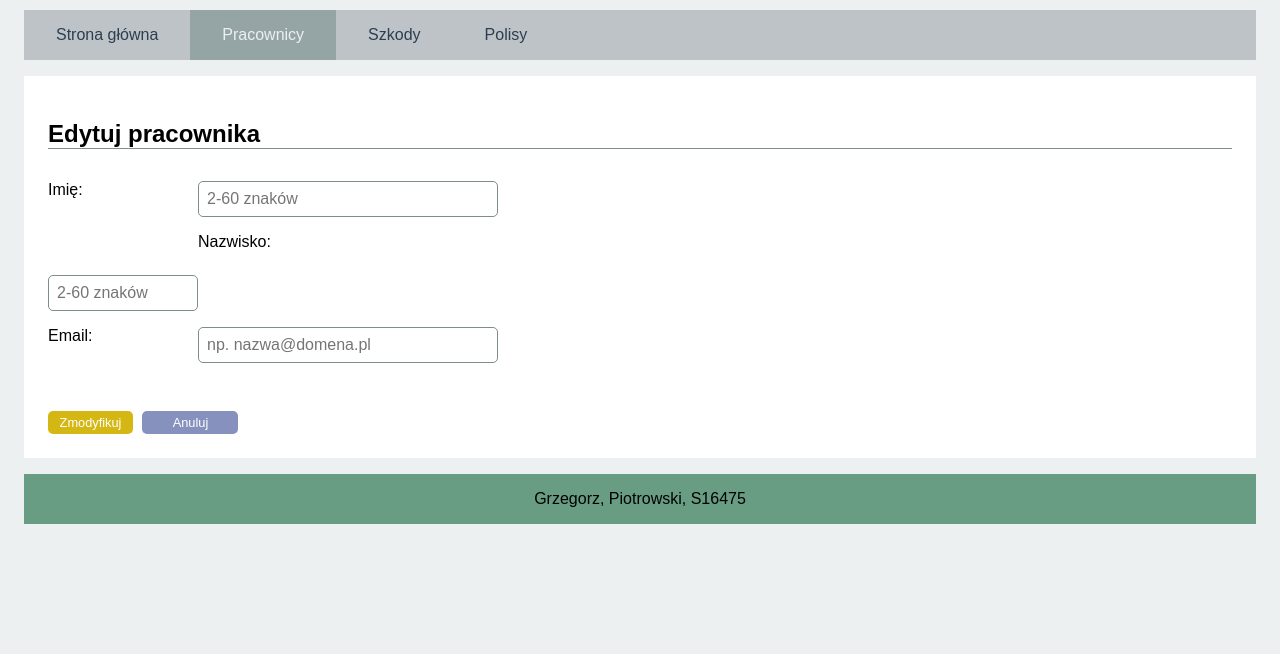
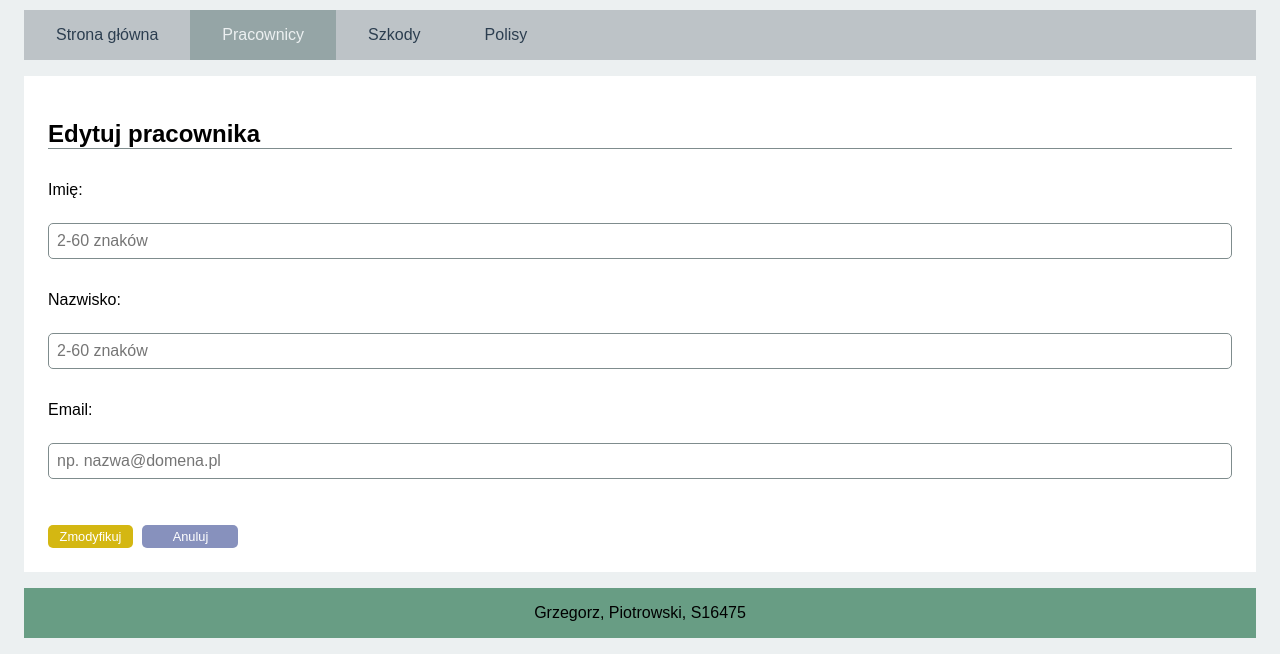
Before and after one commit to s16475/TIN, a plain HTML site: page MP2/Projekt/pages/employee/employee-edit.html in a window 1280 px wide. Shown: the part 154-808 px from the top of the page. Drawn offline with Linux system fonts and the light colour scheme.

Commit message:
praca z walidacją formularzy cd

```diff
--- a/MP2/Projekt/css/style.css
+++ b/MP2/Projekt/css/style.css
@@ -230,6 +230,40 @@ textarea {
     margin-bottom: 0.5rem;
 }
 
+.form_edit {
+    display: grid;
+    grid-template-columns: 150px 300px 1f;
+    row-gap: 1rem;
+    column-gap: 1rem;
+}
+
+.form_edit select,
+.form_edit input[type="text"],
+.form_edit input[type="number"],
+.form_edit input[type="date"],
+.form_edit input[type="email"] {
+    border: 1px solid #7f8c8d;
+    color:#2c3e50;
+    border-radius: 5px;
+    padding: 0.5rem;
+    width: 100%;
+}
+
+.form_edit label {
+    display: block;
+    margin-bottom: 0.5rem;
+}
+
+.errors-text {
+    font-size: 0.85em;
+    line-height: 2.25rem;
+}
+
+.form input.error-input,
+.form select.error-input {
+  border: 3px solid #e74c3c
+}
+
 select {
     margin-bottom: 2rem;
     width: 240px;
--- a/MP2/Projekt/pages/employee/employee-edit.html
+++ b/MP2/Projekt/pages/employee/employee-edit.html
@@ -26,7 +26,7 @@
     <main>
         <h2>Edytuj pracownika</h2>
 
-        <form class="form" novalidate onsubmit="return validateForm();">
+        <form class="form_edit" novalidate onsubmit="return validateForm();">
             <label for="empName">Imię:</label>
             <input type="text" name="empName" id="empName" placeholder="2-60 znaków"/>
             <span id="errorFistName" class="errors-text"></span>
@@ -43,9 +43,6 @@
         <div>
             <p id="errorSummary" class="errors-text"></p>
             <input type="submit" value="Zmodyfikuj" class="button-edit" />
-
-
-
             <a href="/pages/employee/employee-list.html" class="button-cancel">Anuluj</a>
         </div>
 
```
Also changed, not shown: MP2/Projekt/index.html (+2 -0 lines).
